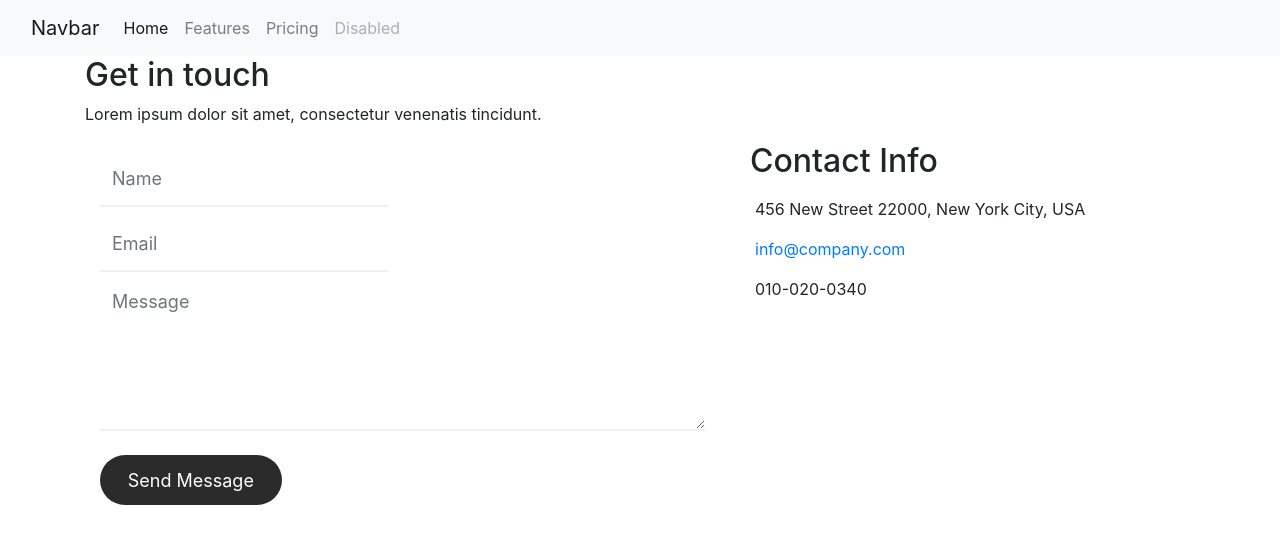
After one commit to alphaJatin/cps, a PHP site: page /Components/Contact/Contact.php in a window 1280 px wide. The commit adds this page. Shown: the top 544 px of the page. Run offline with PHP 8.4, Linux system fonts and the light colour scheme; some libraries are stand-ins or nearby versions.

Commit message:
contact page

```diff
--- /dev/null
+++ b/Components/Contact/Contact.php
@@ -0,0 +1,66 @@
+<!DOCTYPE html>
+<head>
+    <meta charset="UTF-8">
+    <meta http-equiv="X-UA-Compatible" content="IE=edge">
+    <meta name="viewport" content="width=device-width, initial-scale=1.0">
+    <title>Document</title>
+    <link href="//maxcdn.bootstrapcdn.com/bootstrap/4.1.1/css/bootstrap.min.css" rel="stylesheet" id="bootstrap-css">
+    <script src="//maxcdn.bootstrapcdn.com/bootstrap/4.1.1/js/bootstrap.min.js"></script>
+    <script src="//cdnjs.cloudflare.com/ajax/libs/jquery/3.2.1/jquery.min.js"></script>
+    <link rel="stylesheet" href="css/style.css">
+
+   <?php include '../Header/Header.php' ?>
+</head>
+<body>
+<!------ Include the above in your HEAD tag ---------->
+
+<!-- CONTACT SECTION -->
+<section id="contact" class="parallax-section">
+     <div class="container">
+          <div class="row">
+
+               <div class="col-md-12 col-sm-12">
+                    <!-- SECTION TITLE -->
+                    <div class="wow fadeInUp section-title" data-wow-delay="0.2s">
+                         <h2>Get in touch</h2>
+                         <p>Lorem ipsum dolor sit amet, consectetur venenatis tincidunt.</p>
+                    </div>
+               </div>
+
+               <div class="col-md-7 col-sm-10">
+                    <!-- CONTACT FORM HERE -->
+                    <div class="wow fadeInUp" data-wow-delay="0.4s">
+                        <form id="contact-form" action="#" method="get">
+                              <div class="col-md-6 col-sm-6">
+                                   <input type="text" class="form-control" name="name" placeholder="Name" required="">
+                              </div>
+                              <div class="col-md-6 col-sm-6">
+                                   <input type="email" class="form-control" name="email" placeholder="Email" required="">
+                              </div>
+                              <div class="col-md-12 col-sm-12">
+                                   <textarea class="form-control" rows="5" name="message" placeholder="Message" required=""></textarea>
+                              </div>
+                              <div class="col-md-offset-8 col-md-4 col-sm-offset-6 col-sm-6">
+                                   <button id="submit" type="submit" class="form-control" name="submit">Send Message</button>
+                              </div>
+                        </form>
+                    </div>
+               </div>
+
+               <div class="col-md-5 col-sm-8">
+                    <!-- CONTACT INFO -->
+                    <div class="wow fadeInUp contact-info" data-wow-delay="0.4s">
+                         <div class="section-title">
+                              <h2>Contact Info</h2>
+                              <p></p>
+                         </div>
+
+                         <p><i class="fa fa-map-marker"></i> 456 New Street 22000, New York City, USA</p>
+                         <p><i class="fa fa-comment"></i> <a href="mailto:info@company.com">info@company.com</a></p>
+                         <p><i class="fa fa-phone"></i> 010-020-0340</p>
+                    </div>
+               </div>
+
+          </div>
+     </div>
+</section>
--- /dev/null
+++ b/Components/Contact/css/style.css
@@ -0,0 +1,42 @@
+
+      /*---------------------------------------
+  Contact section
+-----------------------------------------*/
+
+.contact-info .fa {
+  padding-right: 5px;
+}
+
+#contact .form-control {
+  border: none;
+  border-bottom: 2px solid #f0f0f0;
+  border-radius: 0px;
+  box-shadow: none;
+  font-size: 18px;
+  margin-top: 10px;
+  margin-bottom: 10px;
+  -webkit-transition: all ease-in-out 0.4s;
+  transition: all ease-in-out 0.4s;
+}
+
+#contact .form-control:focus {
+  border-bottom-color: #999999;
+}
+
+#contact input {
+  height: 55px;
+}
+
+#contact button#submit {
+  background: #2b2b2b;
+  border: none;
+  border-radius: 50px;
+  color: #ffffff;
+  height: 50px;
+  margin-top: 24px;
+}
+
+#contact button#submit:hover {
+  background: #7682cc;
+  color: #ffffff;
+}
--- a/index.php
+++ b/index.php
@@ -13,7 +13,7 @@
 </head>
 
 <body>
-    <?php include "./Components/Header.php" ?>
+    <?php include "./Components/Header/Header.php" ?>
 
     <script src="https://cdn.jsdelivr.net/npm/bootstrap@5.1.0/dist/js/bootstrap.bundle.min.js" integrity="sha384-U1DAWAznBHeqEIlVSCgzq+c9gqGAJn5c/t99JyeKa9xxaYpSvHU5awsuZVVFIhvj" crossorigin="anonymous"></script>
 
```
